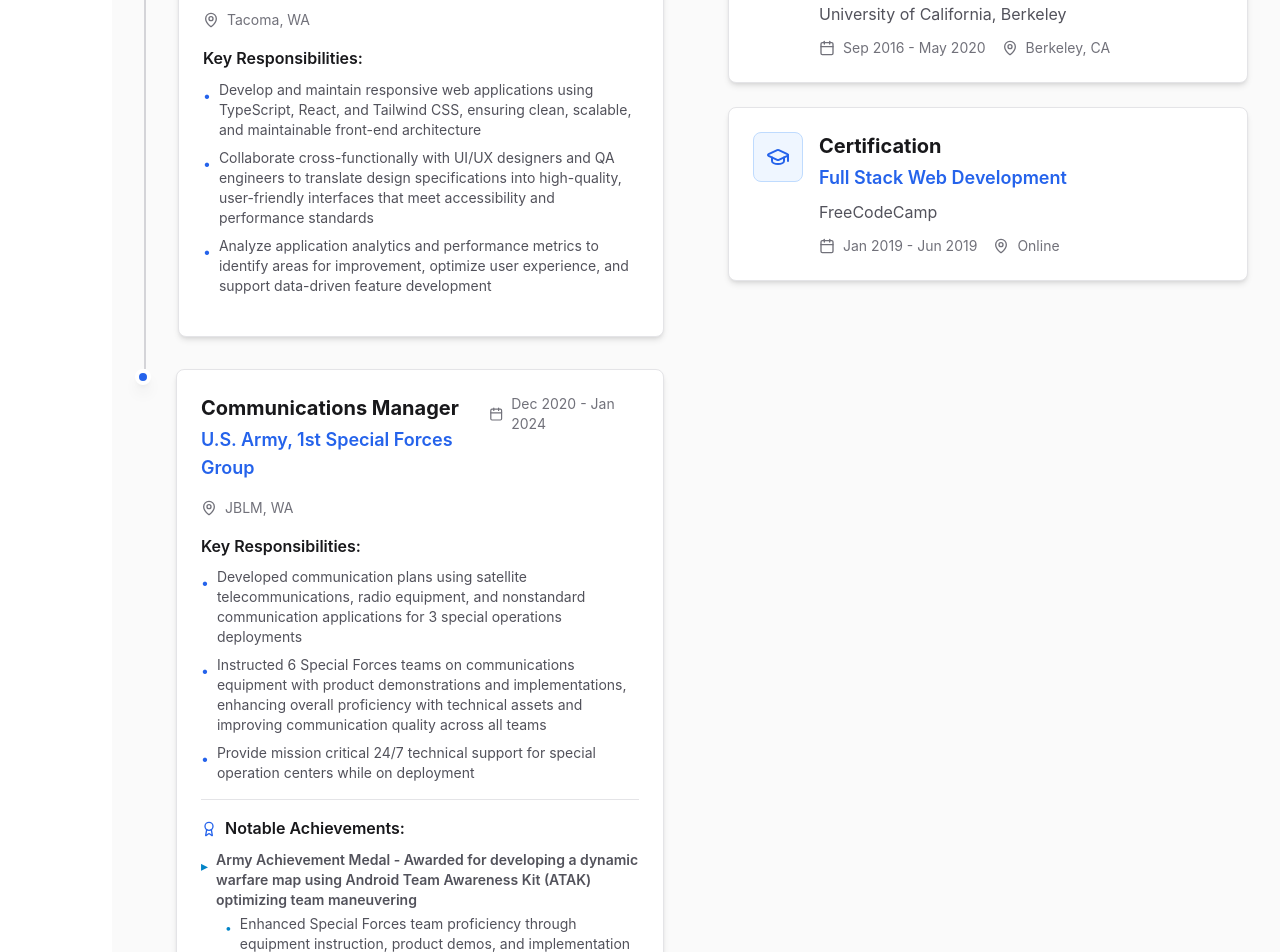
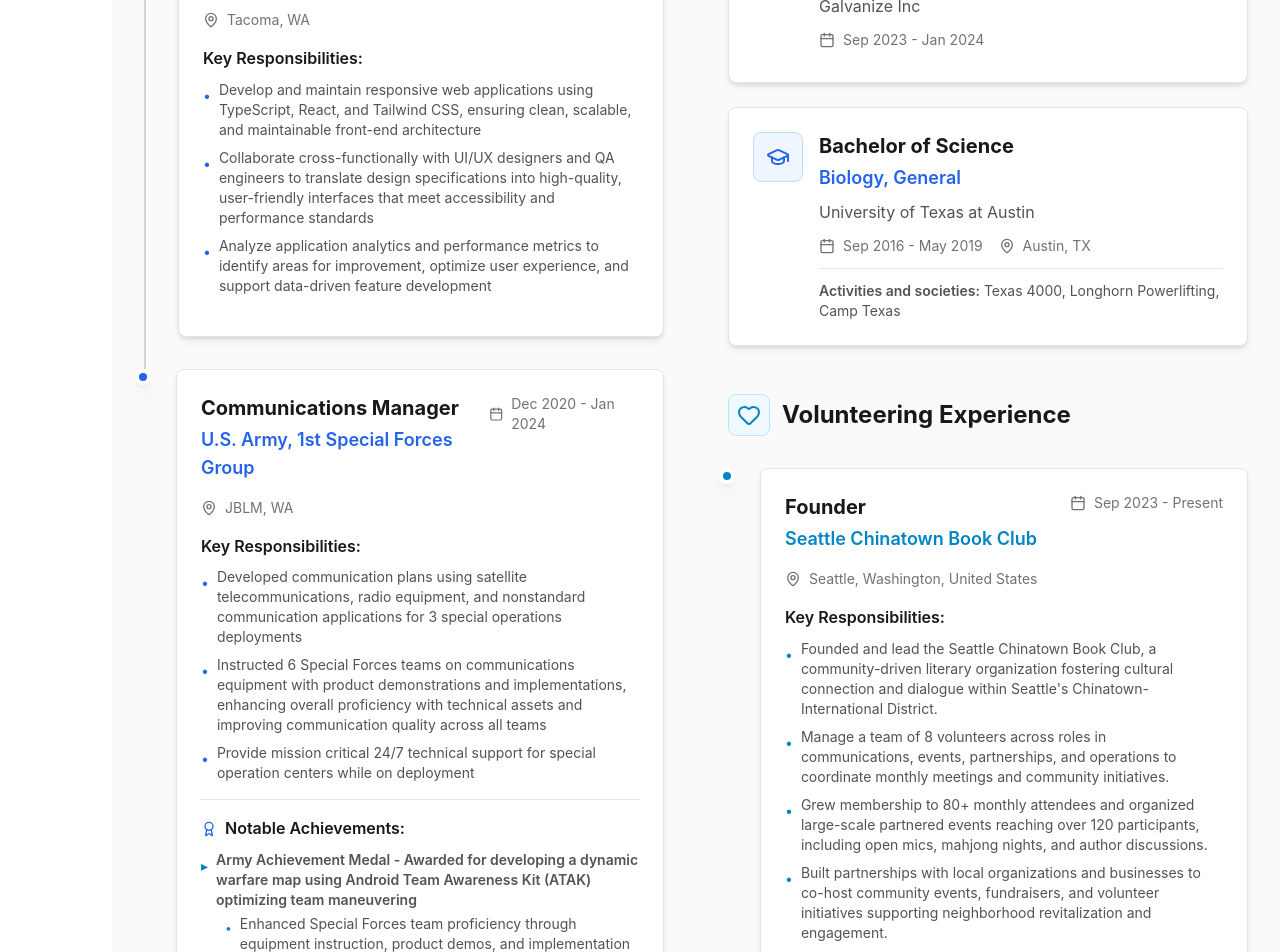
Before and after one commit to mitchellnkeo/portfolio, a React (Vite) app: page / in a window 1280 px wide. Shown: the part 6640-7592 px from the top of the page. Built offline with nearby package versions, Linux system fonts and the light colour scheme.

Commit message:
Volunteering Experience

```diff
--- a/src/components/sections/Experience.tsx
+++ b/src/components/sections/Experience.tsx
@@ -1,6 +1,7 @@
-import { Briefcase, GraduationCap, Calendar, MapPin, Award } from 'lucide-react';
+import { Briefcase, GraduationCap, Calendar, MapPin, Award, Heart } from 'lucide-react';
 import { workExperience, education } from '../../data/experience';
-import type { WorkExperience, Education } from '../../types';
+import { volunteeringExperience } from '../../data/volunteering';
+import type { WorkExperience, Education, VolunteeringExperience } from '../../types';
 
 function formatDate(dateString: string): string {
   const date = new Date(dateString + '-01');
@@ -110,20 +111,76 @@
         </div>
         <div className="flex-1">
           <h3 className="text-xl font-bold text-neutral-900 dark:text-white mb-1">{edu.degree}</h3>
+          {edu.field && (
             <p className="text-lg font-semibold text-primary-600 dark:text-primary-400 mb-2">{edu.field}</p>
+          )}
           <p className="text-base text-neutral-600 dark:text-neutral-300 mb-3">{edu.institution}</p>
-          <div className="flex flex-wrap gap-4 text-sm text-neutral-500 dark:text-neutral-400">
+          <div className="flex flex-wrap gap-4 text-sm text-neutral-500 dark:text-neutral-400 mb-2">
             <div className="flex items-center gap-2">
               <Calendar className="w-4 h-4" />
               <span>
                 {formatDate(edu.startDate)} - {edu.current ? 'Present' : formatDate(edu.endDate || '')}
               </span>
             </div>
+            {edu.location && (
               <div className="flex items-center gap-2">
                 <MapPin className="w-4 h-4" />
                 <span>{edu.location}</span>
               </div>
+            )}
           </div>
+          {edu.activities && (
+            <div className="mt-3 pt-3 border-t border-neutral-200 dark:border-neutral-700">
+              <p className="text-sm text-neutral-600 dark:text-neutral-300">
+                <span className="font-semibold">Activities and societies:</span> {edu.activities}
+              </p>
+            </div>
+          )}
+        </div>
+      </div>
+    </div>
+  );
+}
+
+function VolunteeringCard({ volunteering }: { volunteering: VolunteeringExperience }) {
+  return (
+    <div className="relative pl-8 pb-8 border-l-2 border-neutral-300 dark:border-neutral-700 last:border-l-0 last:pb-0 group">
+      {/* Timeline Dot */}
+      <div className="absolute -left-[9px] top-0 w-4 h-4 bg-secondary-600 dark:bg-secondary-400 rounded-full border-4 border-white dark:border-neutral-800 group-hover:scale-125 transition-transform shadow-lg"></div>
+
+      {/* Card Content */}
+      <div className="bg-white dark:bg-neutral-900 rounded-lg p-6 shadow-md hover:shadow-xl transition-shadow duration-300 border border-neutral-200 dark:border-neutral-700">
+        {/* Header */}
+        <div className="flex flex-col sm:flex-row sm:items-start sm:justify-between gap-2 mb-4">
+          <div>
+            <h3 className="text-xl font-bold text-neutral-900 dark:text-white mb-1">{volunteering.position}</h3>
+            <p className="text-lg font-semibold text-secondary-600 dark:text-secondary-400">{volunteering.organization}</p>
+          </div>
+          <div className="flex items-center gap-2 text-sm text-neutral-500 dark:text-neutral-400">
+            <Calendar className="w-4 h-4" />
+            <span>
+              {formatDate(volunteering.startDate)} - {volunteering.current ? 'Present' : formatDate(volunteering.endDate || '')}
+            </span>
+          </div>
+        </div>
+
+        {/* Location */}
+        <div className="flex items-center gap-2 text-neutral-500 dark:text-neutral-400 mb-4">
+          <MapPin className="w-4 h-4" />
+          <span className="text-sm">{volunteering.location}</span>
+        </div>
+
+        {/* Responsibilities */}
+        <div>
+          <h4 className="font-semibold text-neutral-900 dark:text-white mb-2">Key Responsibilities:</h4>
+          <ul className="space-y-2">
+            {volunteering.responsibilities.map((responsibility, index) => (
+              <li key={index} className="text-neutral-600 dark:text-neutral-300 text-sm flex items-start gap-2">
+                <span className="text-secondary-600 dark:text-secondary-400 mt-1.5">•</span>
+                <span>{responsibility}</span>
+              </li>
+            ))}
+          </ul>
         </div>
       </div>
     </div>
@@ -162,6 +219,8 @@
             </div>
           </div>
 
+          {/* Education and Volunteering */}
+          <div>
             {/* Education */}
             <div>
               <div className="flex items-center gap-3 mb-8">
@@ -171,10 +230,27 @@
                 <h3 className="text-2xl font-bold text-neutral-900 dark:text-white">Education</h3>
               </div>
 
-            <div className="space-y-6">
+              <div className="space-y-6 mb-12">
                 {education.map((edu) => (
                   <EducationCard key={edu.id} edu={edu} />
                 ))}
+              </div>
+            </div>
+
+            {/* Volunteering Experience */}
+            <div className="mt-12">
+              <div className="flex items-center gap-3 mb-8">
+                <div className="p-2 bg-secondary-50 dark:bg-secondary-900/30 rounded-lg border border-secondary-200 dark:border-secondary-800">
+                  <Heart className="w-6 h-6 text-secondary-600 dark:text-secondary-400" />
+                </div>
+                <h3 className="text-2xl font-bold text-neutral-900 dark:text-white">Volunteering Experience</h3>
+              </div>
+
+              <div className="relative">
+                {volunteeringExperience.map((volunteering) => (
+                  <VolunteeringCard key={volunteering.id} volunteering={volunteering} />
+                ))}
+              </div>
             </div>
           </div>
         </div>
--- a/src/data/experience.ts
+++ b/src/data/experience.ts
@@ -36,22 +36,23 @@
 export const education: Education[] = [
   {
     id: '1',
-    institution: 'University of California, Berkeley',
-    degree: 'Bachelor of Science',
-    field: 'Computer Science',
-    startDate: '2016-09',
-    endDate: '2020-05',
+    institution: 'Galvanize Inc',
+    degree: 'Advanced Software Engineering Immersive',
+    field: '',
+    startDate: '2023-09',
+    endDate: '2024-01',
     current: false,
-    location: 'Berkeley, CA',
+    location: '',
   },
   {
     id: '2',
-    institution: 'FreeCodeCamp',
-    degree: 'Certification',
-    field: 'Full Stack Web Development',
-    startDate: '2019-01',
-    endDate: '2019-06',
+    institution: 'University of Texas at Austin',
+    degree: 'Bachelor of Science',
+    field: 'Biology, General',
+    startDate: '2016-09',
+    endDate: '2019-05',
     current: false,
-    location: 'Online',
+    location: 'Austin, TX',
+    activities: 'Texas 4000, Longhorn Powerlifting, Camp Texas',
   },
 ];
--- /dev/null
+++ b/src/data/volunteering.ts
@@ -0,0 +1,19 @@
+import type { VolunteeringExperience } from '../types';
+
+export const volunteeringExperience: VolunteeringExperience[] = [
+  {
+    id: '1',
+    organization: 'Seattle Chinatown Book Club',
+    position: 'Founder',
+    startDate: '2023-09',
+    current: true,
+    location: 'Seattle, Washington, United States',
+    responsibilities: [
+      "Founded and lead the Seattle Chinatown Book Club, a community-driven literary organization fostering cultural connection and dialogue within Seattle's Chinatown-International District.",
+      'Manage a team of 8 volunteers across roles in communications, events, partnerships, and operations to coordinate monthly meetings and community initiatives.',
+      'Grew membership to 80+ monthly attendees and organized large-scale partnered events reaching over 120 participants, including open mics, mahjong nights, and author discussions.',
+      'Built partnerships with local organizations and businesses to co-host community events, fundraisers, and volunteer initiatives supporting neighborhood revitalization and engagement.',
+      'Coordinated volunteer activities that strengthen cultural preservation and promote equitable access to literature and creative expression in the community.',
+    ],
+  },
+];
```
Also changed, not shown: src/types/index.ts (+12 -0 lines). Lines whose indentation alone changed are shown as unchanged.
